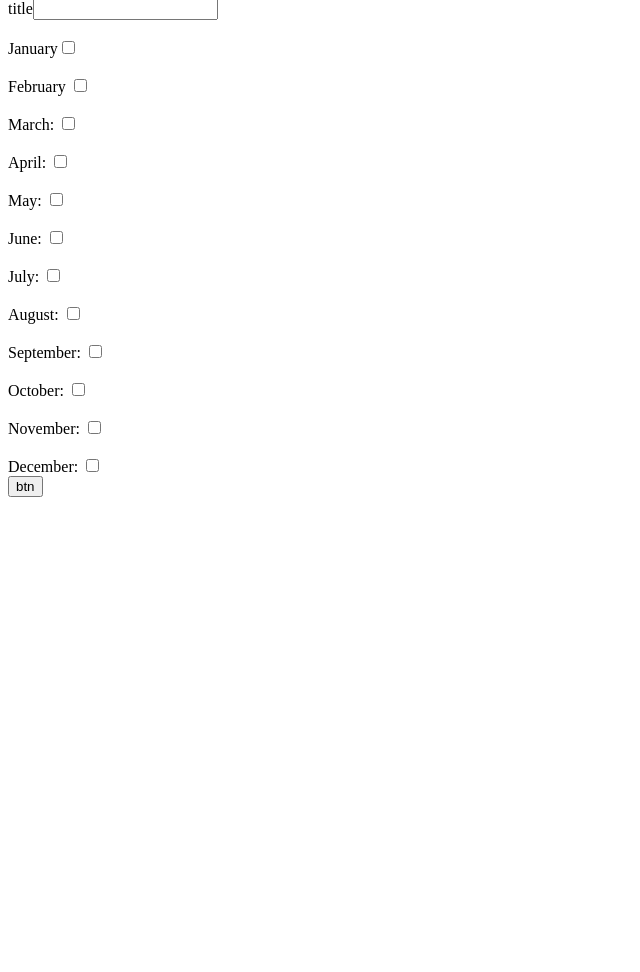
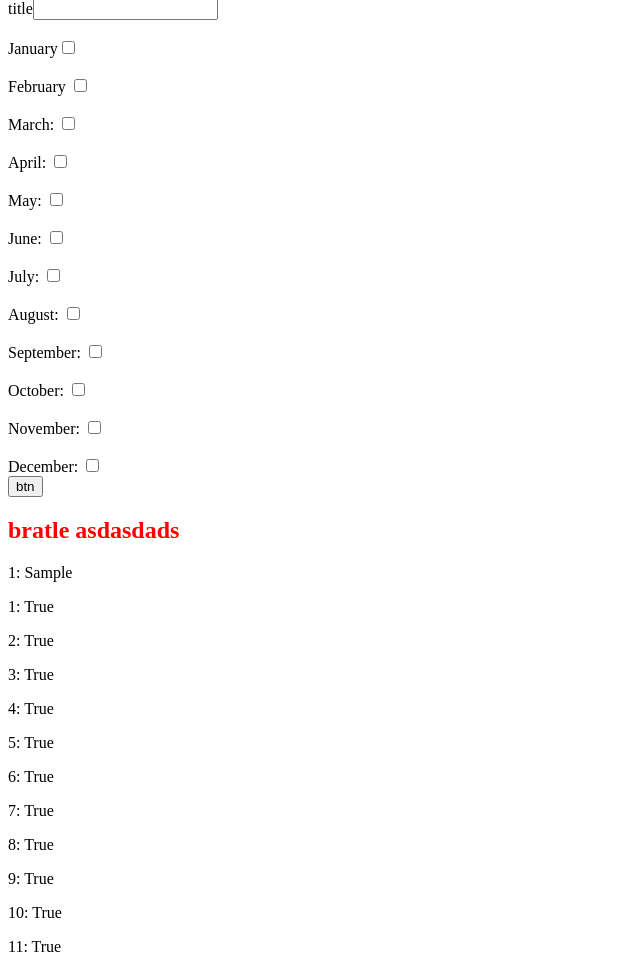
Before and after one commit to MarioDavidov/Accounting, a Django app: page / in a window 1280 px wide. Shown: the part 51-1023 px from the top of the page, without its empty margins (0-640 px from the left). Before the commit the page ends 548 px from the top, so only its background shows below. Run offline with Django 3.2, Linux system fonts and the light colour scheme; tables that the repository leaves empty hold one stand-in row (values such as "Sample post").

Commit message:
static_files_ajdustments

```diff
--- /dev/null
+++ b/static/home.css
@@ -0,0 +1,3 @@
+h1{
+    color: red;
+}
--- a/station_accounting/views.py
+++ b/station_accounting/views.py
@@ -6,8 +6,10 @@ from station_accounting.models import MonthTable
 
 def home_page(request):
     if request.method == 'GET':
+        mtable = MonthTable.objects.all()
         context = {
             'form': AccForm(),
+            'mtable': mtable,
         }
         return render(request, 'home_page.html', context)
     else:
--- a/templates/home_page.html
+++ b/templates/home_page.html
@@ -1,8 +1,12 @@
+{% load static %}
 <!DOCTYPE html>
 <html lang="en">
 <head>
     <meta charset="UTF-8">
     <title>Title</title>
+
+    <link rel="stylesheet" href="/static/home.css">
+
 </head>
 <body>
 <header>
@@ -46,6 +50,27 @@
 
         </form>
 
+<section>
+    <h1>bratle asdasdads</h1>
+                {% for mtable in mtable %}
+
+                     <p>1: <span class="form-out">{{ mtable.tittless }}</span></p>
+                    <label>1: {{ mtable.jan }}</label>
+                    <p>2:<span class="form-out"> {{mtable.feb }}</span></p>
+                    <p>3: <span class="form-out">{{ mtable.march }}</span></p>
+                    <p>4:<span class="form-out"> {{ mtable.april }}</span></p>
+                     <p>5: <span class="form-out">{{ mtable.may }}</span></p>
+                    <p>6:<span class="form-out"> {{ mtable.june }}</span></p>
+                     <p>7: <span class="form-out">{{ mtable.july }}</span></p>
+                    <p>8:<span class="form-out"> {{ mtable.august }}</span></p>
+                     <p>9: <span class="form-out">{{ mtable.sept }}</span></p>
+                    <p>10:<span class="form-out"> {{mtable.oct }}</span></p>
+                     <p>11: <span class="form-out">{{ mtable.nove }}</span></p>
+
+
+
+        {% endfor %}
+</section>
 
 </body>
 </html>
```
Also changed, not shown: trii/settings.py (+7 -5 lines).
